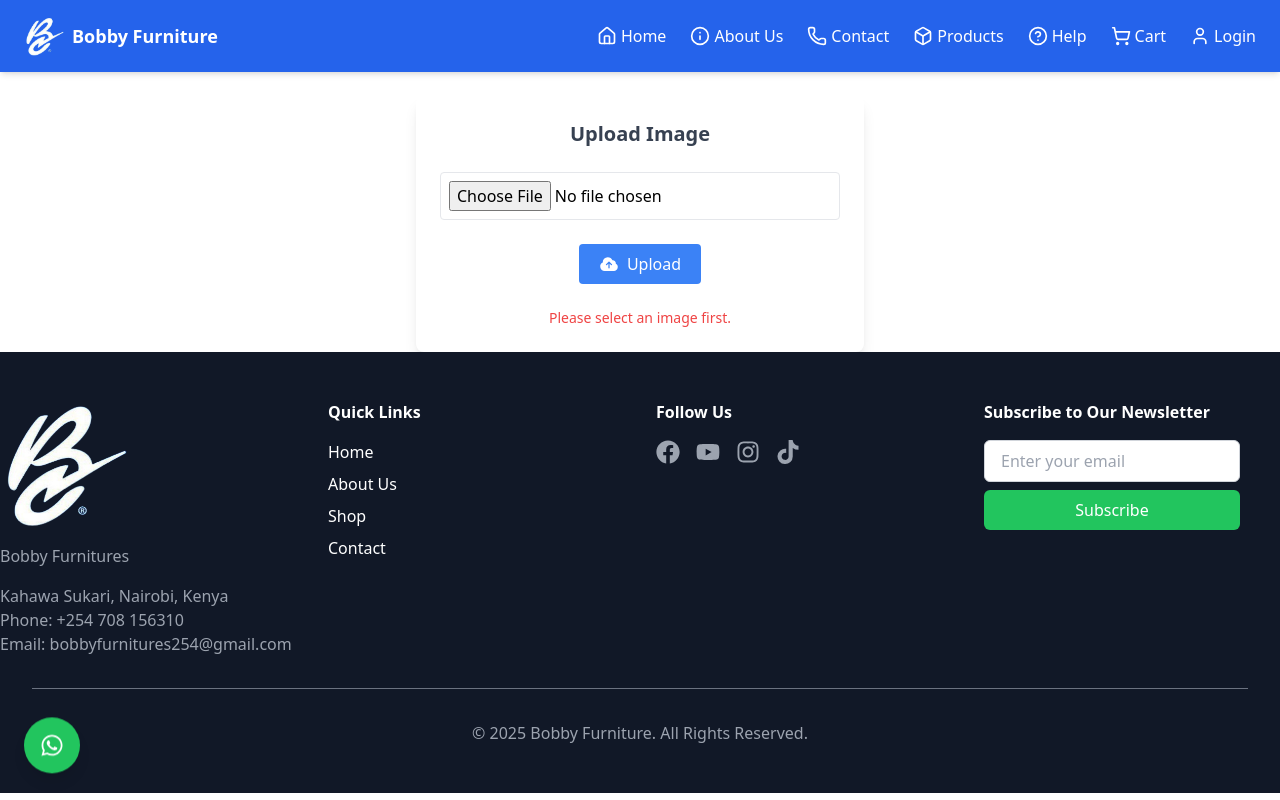
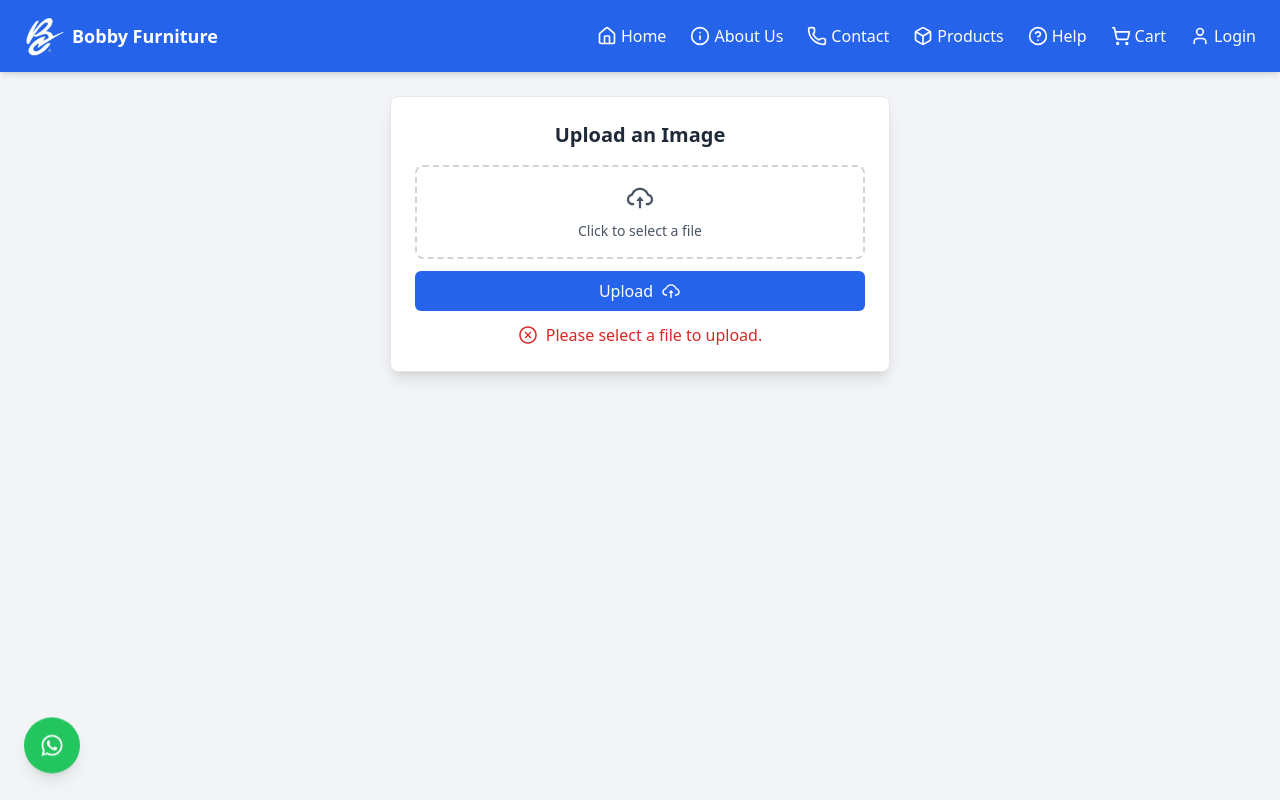
Before and after one commit to dev-in-Church/BobbyFurnitureFrontend, a React (Vite) app: page /upload-img in a window 1280 px wide. Both pictures are taken after a click on the button "Upload". Shown: the top 800 px of the page. Built offline with nearby package versions, Linux system fonts and the light colour scheme.

Commit message:
upload image completeion

```diff
--- a/src/components/UploadComponent.jsx
+++ b/src/components/UploadComponent.jsx
@@ -1,126 +1,231 @@
+// import { useState } from "react";
+// import axios from "axios";
+// import {
+//   AiOutlineCloudUpload,
+//   AiOutlineCheckCircle,
+//   AiOutlineCloseCircle,
+// } from "react-icons/ai";
+
+// const UploadComponent = () => {
+//   const [file, setFile] = useState(null);
+//   const [preview, setPreview] = useState(null);
+//   const [uploading, setUploading] = useState(false);
+//   const [uploadedImageUrl, setUploadedImageUrl] = useState(null);
+//   const [error, setError] = useState(null);
+
+//   const API_BASE_URL = "https://bobbyfurnitureonline.onrender.com";
+
+//   const handleFileChange = (event) => {
+//     const selectedFile = event.target.files[0];
+//     if (selectedFile) {
+//       setFile(selectedFile);
+//       setPreview(URL.createObjectURL(selectedFile));
+//     }
+//   };
+
+//   const handleUpload = async () => {
+//     if (!file) {
+//       setError("Please select a file to upload.");
+//       return;
+//     }
+
+//     setUploading(true);
+//     setError(null);
+
+//     try {
+//       const { data: signatureData } = await axios.get(
+//         `${API_BASE_URL}/api/generate-signature`
+//       );
+
+//       const formData = new FormData();
+//       formData.append("image", file);
+//       formData.append("api_key", signatureData.apiKey);
+//       formData.append("timestamp", signatureData.timestamp);
+//       formData.append("signature", signatureData.signature);
+//       formData.append("folder", signatureData.folder);
+
+//       const { data: uploadResponse } = await axios.post(
+//         `${API_BASE_URL}/api/upload`,
+//         formData,
+//         { headers: { "Content-Type": "multipart/form-data" } }
+//       );
+
+//       setUploadedImageUrl(uploadResponse.imageUrl);
+//     } catch (error) {
+//       console.error("Upload Error:", error);
+//       setError("Upload failed. Please try again.");
+//     } finally {
+//       setUploading(false);
+//     }
+//   };
+
+//   return (
+//     <div className="p-6 border rounded-lg shadow-lg w-96 mx-auto bg-white">
+//       <h2 className="text-lg font-semibold mb-3 text-gray-700">
+//         Upload an Image
+//       </h2>
+
+//       <input
+//         type="file"
+//         onChange={handleFileChange}
+//         className="mb-3 block w-full border rounded-md p-2 cursor-pointer"
+//       />
+
+//       {preview && (
+//         <img
+//           src={preview}
+//           alt="Preview"
+//           className="w-full h-40 object-cover mb-3 rounded-md border"
+//         />
+//       )}
+
+//       <button
+//         onClick={handleUpload}
+//         disabled={uploading}
+//         className={`flex items-center justify-center gap-2 bg-blue-600 hover:bg-blue-700 text-white py-2 px-4 rounded-md w-full transition-all ${
+//           uploading ? "opacity-50 cursor-not-allowed" : ""
+//         }`}
+//       >
+//         {uploading ? "Uploading..." : "Upload"}
+//         <AiOutlineCloudUpload size={20} />
+//       </button>
+
+//       {uploadedImageUrl && (
+//         <div className="mt-4 text-center">
+//           <p className="text-green-600 flex items-center justify-center gap-2">
+//             <AiOutlineCheckCircle size={20} /> Upload Successful!
+//           </p>
+//           <img
+//             src={uploadedImageUrl}
+//             alt="Uploaded"
+//             className="w-full h-40 object-cover rounded-md mt-2 border"
+//           />
+//         </div>
+//       )}
+
+//       {error && (
+//         <p className="text-red-600 mt-3 flex items-center justify-center gap-2">
+//           <AiOutlineCloseCircle size={20} /> {error}
+//         </p>
+//       )}
+//     </div>
+//   );
+// };
+
+// export default UploadComponent;
+
 import { useState } from "react";
-import { CloudArrowUpIcon, XCircleIcon } from "@heroicons/react/24/solid";
+import axios from "axios";
+import {
+  AiOutlineCloudUpload,
+  AiOutlineCheckCircle,
+  AiOutlineCloseCircle,
+} from "react-icons/ai";
 
 const UploadComponent = () => {
-  const [image, setImage] = useState(null);
-  const [imageUrl, setImageUrl] = useState("");
-  const [loading, setLoading] = useState(false);
+  const [file, setFile] = useState(null);
+  const [preview, setPreview] = useState(null);
+  const [uploading, setUploading] = useState(false);
+  const [uploadedImageUrl, setUploadedImageUrl] = useState(null);
   const [error, setError] = useState(null);
 
-  const handleFileChange = (e) => {
-    const file = e.target.files[0];
-    if (file) {
-      setImage(file);
-      setError(null); // Reset error if new file is selected
-    }
-  };
+  const API_BASE_URL = "https://bobbyfurnitureonline.onrender.com";
 
-  const getSignature = async () => {
-    try {
-      const response = await fetch(
-        "https://bobbyfurnitureonline.onrender.com/api/generate-signature"
-      );
-      if (!response.ok) throw new Error("Failed to fetch signature");
-      return await response.json();
-    } catch (err) {
-      setError("Error fetching signature. Please try again.");
-      console.error(err);
+  const handleFileChange = (event) => {
+    const selectedFile = event.target.files[0];
+    if (selectedFile) {
+      setFile(selectedFile);
+      setPreview(URL.createObjectURL(selectedFile));
     }
   };
 
   const handleUpload = async () => {
-    if (!image) {
-      setError("Please select an image first.");
+    if (!file) {
+      setError("Please select a file to upload.");
       return;
     }
 
-    setLoading(true);
+    setUploading(true);
     setError(null);
 
-    const signatureData = await getSignature();
-    if (!signatureData) {
-      setLoading(false);
-      return;
-    }
-
-    const { timestamp, signature, cloudName, apiKey } = signatureData;
+    try {
+      const { data: signatureData } = await axios.get(
+        `${API_BASE_URL}/api/generate-signature`
+      );
 
       const formData = new FormData();
-    formData.append("file", image);
-    formData.append("api_key", apiKey);
-    formData.append("timestamp", timestamp);
-    formData.append("signature", signature);
-    formData.append("cloud_name", "cloudName");
+      formData.append("image", file);
+      formData.append("api_key", signatureData.apiKey);
+      formData.append("timestamp", signatureData.timestamp);
+      formData.append("signature", signatureData.signature);
+      formData.append("folder", signatureData.folder);
 
-    try {
-      const response = await fetch(
-        `https://api.cloudinary.com/v1_1/${cloudName}/image/upload`,
-        {
-          method: "POST",
-          body: formData,
-        }
+      const { data: uploadResponse } = await axios.post(
+        `${API_BASE_URL}/api/upload`,
+        formData,
+        { headers: { "Content-Type": "multipart/form-data" } }
       );
 
-      const data = await response.json();
-
-      if (data.secure_url) {
-        setImageUrl(data.secure_url);
-      } else {
+      setUploadedImageUrl(uploadResponse.imageUrl);
+    } catch (error) {
+      console.error("Upload Error:", error);
       setError("Upload failed. Please try again.");
-        console.error("Upload error:", data);
-      }
-    } catch (err) {
-      setError("Upload failed. Please check your connection.");
-      console.error(err);
     } finally {
-      setLoading(false);
+      setUploading(false);
     }
   };
 
   return (
-    <div className="flex flex-col items-center gap-6 p-6 mt-24 bg-white shadow-lg rounded-lg max-w-md mx-auto">
-      <h2 className="text-xl font-semibold text-gray-700">Upload Image</h2>
+    <div className="flex justify-center items-start min-h-screen bg-gray-100 px-4">
+      <div className="p-6 border rounded-lg shadow-lg mx-2 mt-24 bg-white flex flex-col just items-center overflow-hidden w-[100%] sm:w-[500px]">
+        <h2 className="text-xl font-semibold mb-4 text-gray-800">
+          Upload an Image
+        </h2>
 
-      <input
-        type="file"
-        onChange={handleFileChange}
-        className="border p-2 rounded w-full"
+        <label className="w-full cursor-pointer mb-3 flex flex-col items-center justify-center border-2 border-dashed border-gray-300 rounded-lg p-4 hover:border-blue-500 transition-all">
+          <AiOutlineCloudUpload size={30} className="text-gray-600 mb-2" />
+          <span className="text-gray-600 text-sm">Click to select a file</span>
+          <input type="file" onChange={handleFileChange} className="hidden" />
+        </label>
+
+        {preview && (
+          <img
+            src={preview}
+            alt="Preview"
+            className="w-full h-40 object-cover mb-3 rounded-md border"
           />
-
-      {image && (
-        <div className="flex items-center gap-2 text-gray-600">
-          <p className="text-sm truncate max-w-[200px]">{image.name}</p>
-          <button onClick={() => setImage(null)} className="text-red-500">
-            <XCircleIcon className="w-5 h-5" />
-          </button>
-        </div>
         )}
 
         <button
           onClick={handleUpload}
-        disabled={loading}
-        className={`px-5 py-2 flex items-center gap-2 text-white rounded ${
-          loading
-            ? "bg-gray-400 cursor-not-allowed"
-            : "bg-blue-500 hover:bg-blue-600"
+          disabled={uploading}
+          className={`flex items-center justify-center gap-2 bg-blue-600 hover:bg-blue-700 text-white py-2 px-4 rounded-md w-full transition-all ${
+            uploading ? "opacity-50 cursor-not-allowed" : ""
           }`}
         >
-        <CloudArrowUpIcon className="w-5 h-5" />
-        {loading ? "Uploading..." : "Upload"}
+          {uploading ? "Uploading..." : "Upload"}
+          <AiOutlineCloudUpload size={20} />
         </button>
 
-      {error && <p className="text-red-500 text-sm">{error}</p>}
-
-      {imageUrl && (
-        <div className="mt-4">
-          <p className="text-gray-600 text-sm">Uploaded Image:</p>
+        {uploadedImageUrl && (
+          <div className="mt-4 text-center">
+            <p className="text-green-600 flex items-center justify-center gap-2 font-medium">
+              <AiOutlineCheckCircle size={20} /> Upload Successful!
+            </p>
             <img
-            src={imageUrl}
+              src={uploadedImageUrl}
               alt="Uploaded"
-            className="w-64 h-auto rounded-lg shadow-md"
+              className="w-full h-40 object-cover rounded-md mt-2 border shadow-md"
             />
           </div>
         )}
+
+        {error && (
+          <p className="text-red-600 mt-3 flex items-center justify-center gap-2 font-medium">
+            <AiOutlineCloseCircle size={20} /> {error}
+          </p>
+        )}
+      </div>
     </div>
   );
 };
```
Lines whose indentation alone changed are shown as unchanged.
